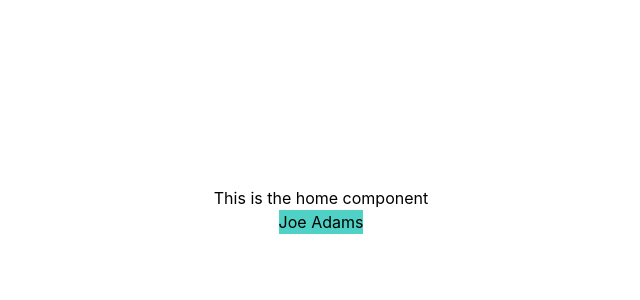
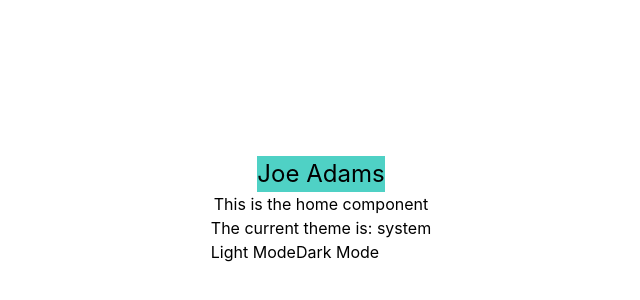
Before and after one commit to mondoadams/personal-site, a Next.js app: page / in a window 1280 px wide. Shown: the part 190-490 px from the top of the page, without its empty margins (319-959 px from the left). Built offline with nearby package versions, Linux system fonts and the light colour scheme; what @tailwindcss/ui would draw is missing.

Commit message:
Add dark mode control with next-themes
Simple toggle to control theme mode

```diff
--- a/components/Home/Home.module.css
+++ b/components/Home/Home.module.css
@@ -2,4 +2,6 @@
 	justify-content: center;
 	align-items: center;
 	@apply flex flex-col min-h-screen;
+	background: var(--background);
+	color: var(--foreground);
 }
--- a/components/Home/Home.tsx
+++ b/components/Home/Home.tsx
@@ -1,10 +1,13 @@
 import styles from "./Home.module.css"
+
+import ThemeChanger from "../ThemeChanger"
 
 export default function Home() {
 	return (
 		<div className={styles.root}>
-			This is the home component
-			<h1 className={`bg-teal-400`}>Joe Adams</h1>
+			<h1 className={`bg-teal-400 text-2xl`}>Joe Adams</h1>
+			<span>This is the home component</span>
+			<ThemeChanger />
 		</div>
 	)
 }
--- /dev/null
+++ b/components/ThemeChanger/ThemeChanger.tsx
@@ -0,0 +1,13 @@
+import { useTheme } from "next-themes"
+
+export default function ThemeChanger() {
+	const { theme, setTheme } = useTheme()
+
+	return (
+		<div>
+			<div>The current theme is: {theme}</div>
+			<button onClick={() => setTheme("light")}>Light Mode</button>
+			<button onClick={() => setTheme("dark")}>Dark Mode</button>
+		</div>
+	)
+}
--- /dev/null
+++ b/components/ThemeChanger/index.ts
@@ -0,0 +1 @@
+export { default } from "./ThemeChanger"
--- a/package.json
+++ b/package.json
@@ -10,6 +10,7 @@
   "dependencies": {
     "@tailwindcss/ui": "^0.6.2",
     "next": "10.0.0",
+    "next-themes": "^0.0.8",
     "postcss-import": "^13.0.0",
     "react": "17.0.1",
     "react-dom": "17.0.1"
--- a/pages/_app.tsx
+++ b/pages/_app.tsx
@@ -1,7 +1,13 @@
+import { ThemeProvider } from "next-themes"
+
 import "../styles/main.css"
 
 function MyApp({ Component, pageProps }) {
-	return <Component {...pageProps} />
+	return (
+		<ThemeProvider>
+			<Component {...pageProps} />
+		</ThemeProvider>
+	)
 }
 
 export default MyApp
--- a/styles/global.css
+++ b/styles/global.css
@@ -14,3 +14,13 @@ a {
 * {
 	box-sizing: border-box;
 }
+
+:root {
+	--background: white;
+	--foreground: black;
+}
+
+[data-theme="dark"] {
+	--background: black;
+	--foreground: white;
+}
```
Also changed, not shown: 1 other file (tests, documents, lock files or other folders).
